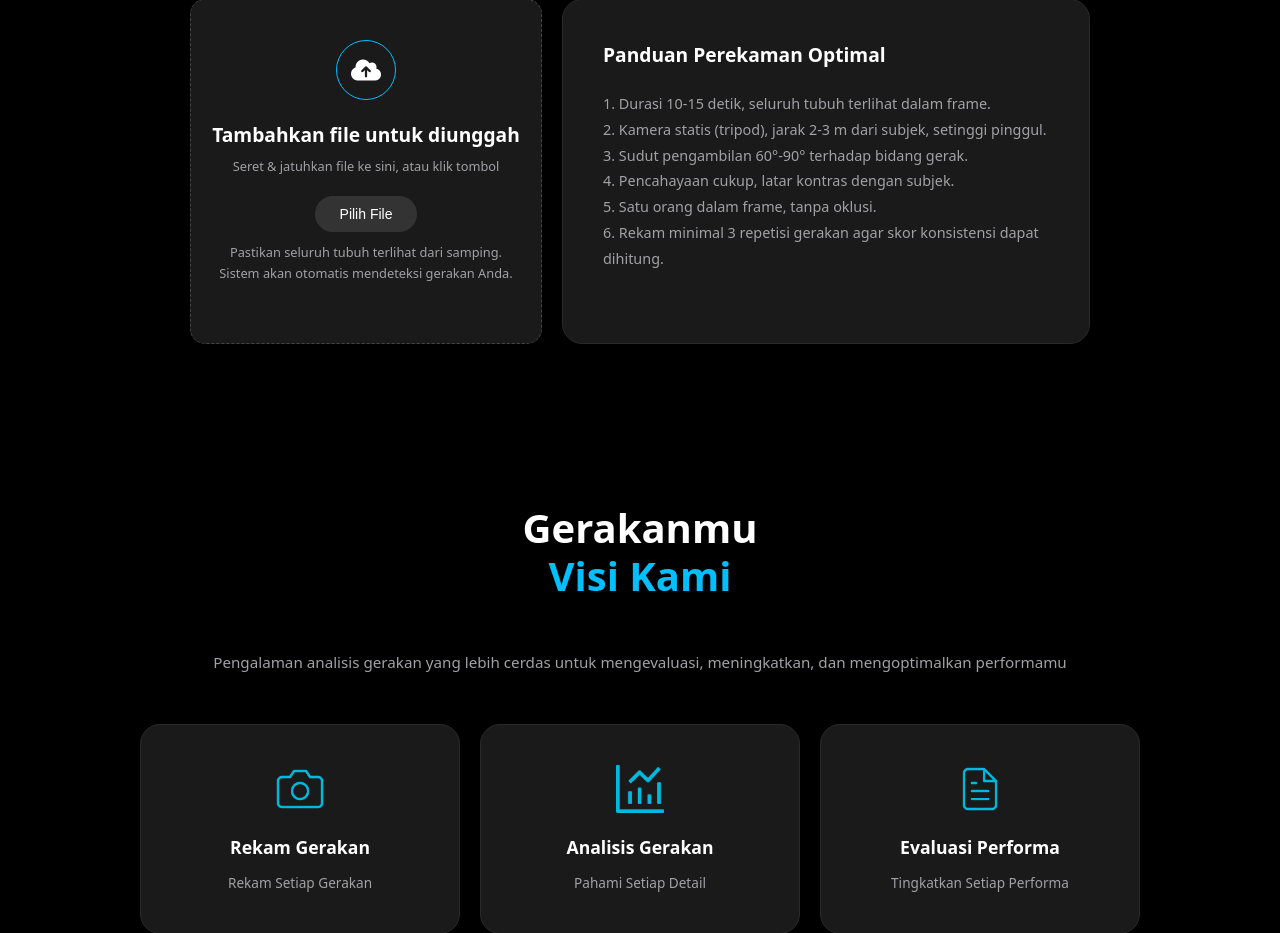
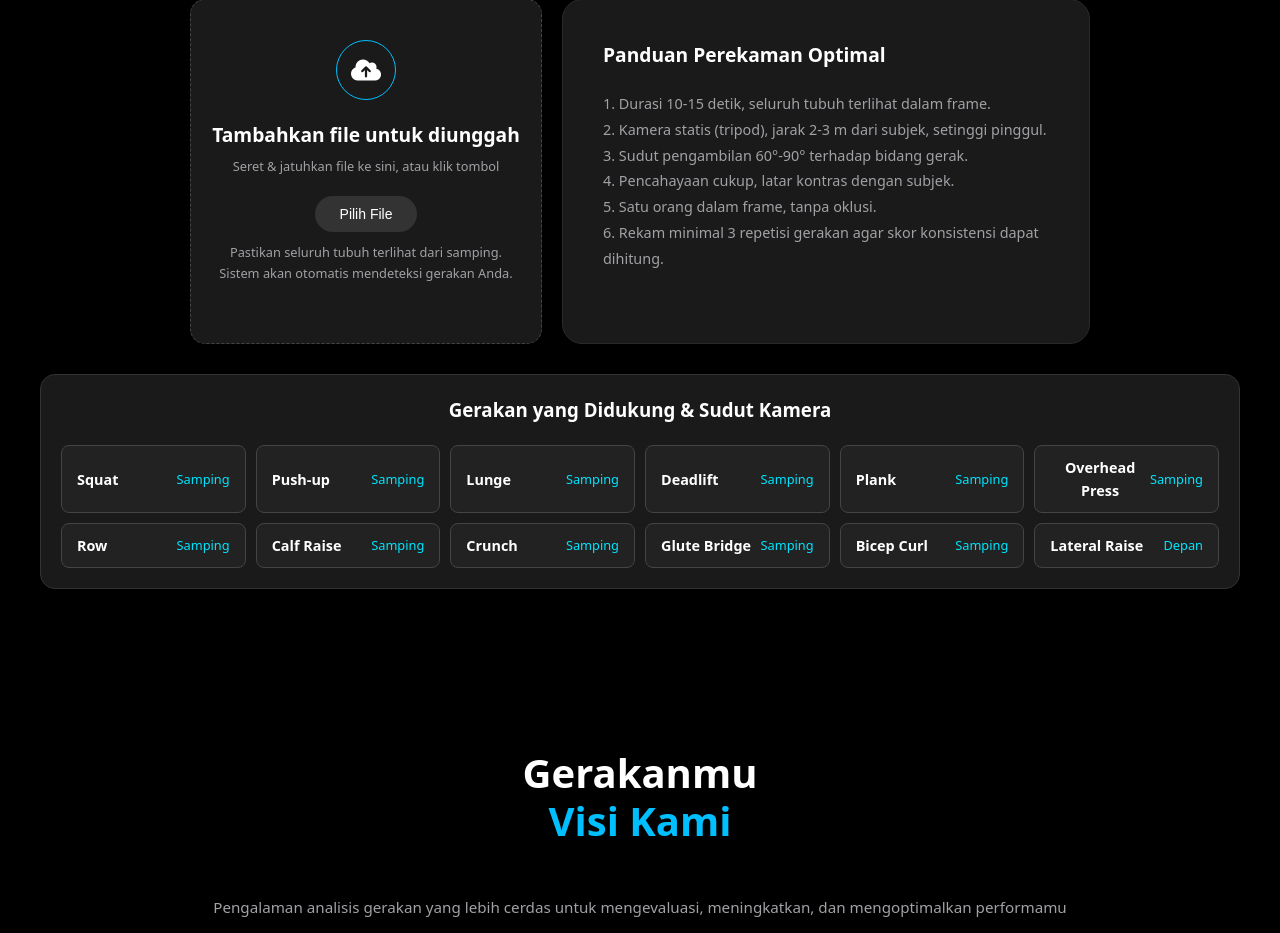
Before and after one commit to JasonSlav/cv-gymcatch, a Flask app: page / in a window 1280 px wide. Shown: the part 905-1838 px from the top of the page. Run offline with Flask 3, Linux system fonts and the light colour scheme.

Commit message:
feat: kartu Gerakan yang Didukung & Sudut Kamera (12 gerakan) di halaman beranda

```diff
--- a/templates/index.html
+++ b/templates/index.html
@@ -325,6 +325,42 @@
             margin-top: 10px;
         }
 
+        .supported-movements {
+            margin-top: 30px;
+            background: #1a1a1a;
+            border: 1px solid #333;
+            border-radius: 15px;
+            padding: 20px;
+            width: 100%;
+        }
+
+        .movements-grid {
+            display: grid;
+            grid-template-columns: repeat(auto-fill, minmax(180px, 1fr));
+            gap: 10px;
+        }
+
+        .movement-card {
+            display: flex;
+            justify-content: space-between;
+            align-items: center;
+            background: #222;
+            padding: 10px 15px;
+            border-radius: 8px;
+            font-size: 0.9rem;
+            border: 1px solid #444;
+        }
+
+        .m-name {
+            font-weight: 600;
+            color: #fff;
+        }
+
+        .m-angle {
+            color: #00E5FF;
+            font-size: 0.8rem;
+        }
+
         .guide-card h3 {
             font-size: 1.2rem;
             font-weight: 600;
@@ -569,6 +605,9 @@
             .upload-grid, .features-grid, .footer-grid {
                 grid-template-columns: 1fr;
             }
+            .movements-grid {
+                grid-template-columns: 1fr 1fr;
+            }
             .hero {
                 height: min(60vh, 500px);
             }
@@ -675,6 +714,24 @@
                     <li data-id="Satu orang dalam frame, tanpa oklusi." data-en="One person in the frame, without occlusion.">Satu orang dalam frame, tanpa oklusi.</li>
                     <li data-id="Rekam minimal 3 repetisi gerakan agar skor konsistensi dapat dihitung." data-en="Record at least 3 repetitions so the consistency score can be computed.">Rekam minimal 3 repetisi gerakan agar skor konsistensi dapat dihitung.</li>
                 </ol>
+            </div>
+        </div>
+
+        <div class="supported-movements">
+            <h3 style="text-align: center; margin-bottom: 20px; color: #fff;" data-id="Gerakan yang Didukung &amp; Sudut Kamera" data-en="Supported Movements &amp; Camera Angle">Gerakan yang Didukung &amp; Sudut Kamera</h3>
+            <div class="movements-grid">
+                <div class="movement-card"><span class="m-name" data-id="Squat" data-en="Squat">Squat</span><span class="m-angle" data-id="Samping" data-en="Side">Samping</span></div>
+                <div class="movement-card"><span class="m-name" data-id="Push-up" data-en="Push-up">Push-up</span><span class="m-angle" data-id="Samping" data-en="Side">Samping</span></div>
+                <div class="movement-card"><span class="m-name" data-id="Lunge" data-en="Lunge">Lunge</span><span class="m-angle" data-id="Samping" data-en="Side">Samping</span></div>
+                <div class="movement-card"><span class="m-name" data-id="Deadlift" data-en="Deadlift">Deadlift</span><span class="m-angle" data-id="Samping" data-en="Side">Samping</span></div>
+                <div class="movement-card"><span class="m-name" data-id="Plank" data-en="Plank">Plank</span><span class="m-angle" data-id="Samping" data-en="Side">Samping</span></div>
+                <div class="movement-card"><span class="m-name" data-id="Overhead Press" data-en="Overhead Press">Overhead Press</span><span class="m-angle" data-id="Samping" data-en="Side">Samping</span></div>
+                <div class="movement-card"><span class="m-name" data-id="Row" data-en="Row">Row</span><span class="m-angle" data-id="Samping" data-en="Side">Samping</span></div>
+                <div class="movement-card"><span class="m-name" data-id="Calf Raise" data-en="Calf Raise">Calf Raise</span><span class="m-angle" data-id="Samping" data-en="Side">Samping</span></div>
+                <div class="movement-card"><span class="m-name" data-id="Crunch" data-en="Crunch">Crunch</span><span class="m-angle" data-id="Samping" data-en="Side">Samping</span></div>
+                <div class="movement-card"><span class="m-name" data-id="Glute Bridge" data-en="Glute Bridge">Glute Bridge</span><span class="m-angle" data-id="Samping" data-en="Side">Samping</span></div>
+                <div class="movement-card"><span class="m-name" data-id="Bicep Curl" data-en="Bicep Curl">Bicep Curl</span><span class="m-angle" data-id="Samping" data-en="Side">Samping</span></div>
+                <div class="movement-card"><span class="m-name" data-id="Lateral Raise" data-en="Lateral Raise">Lateral Raise</span><span class="m-angle" data-id="Depan" data-en="Front">Depan</span></div>
             </div>
         </div>
     </section>
```
